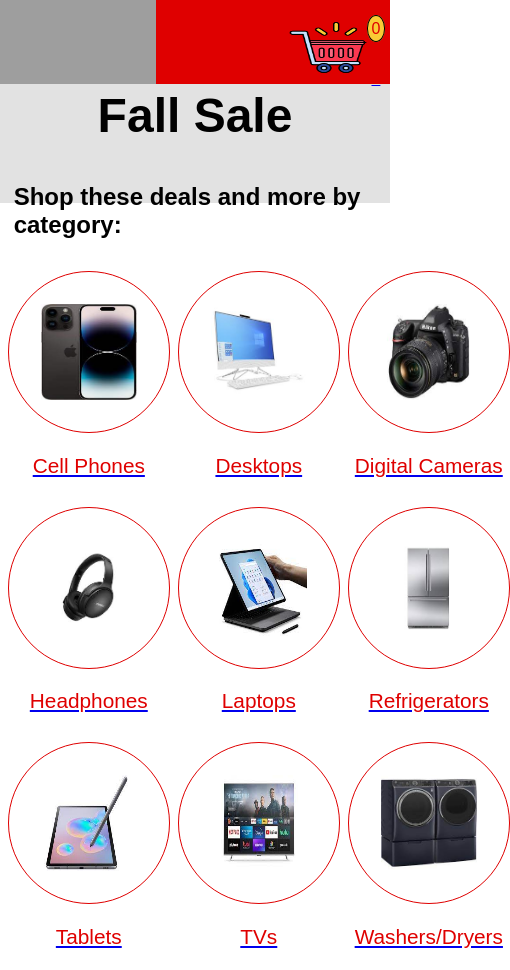
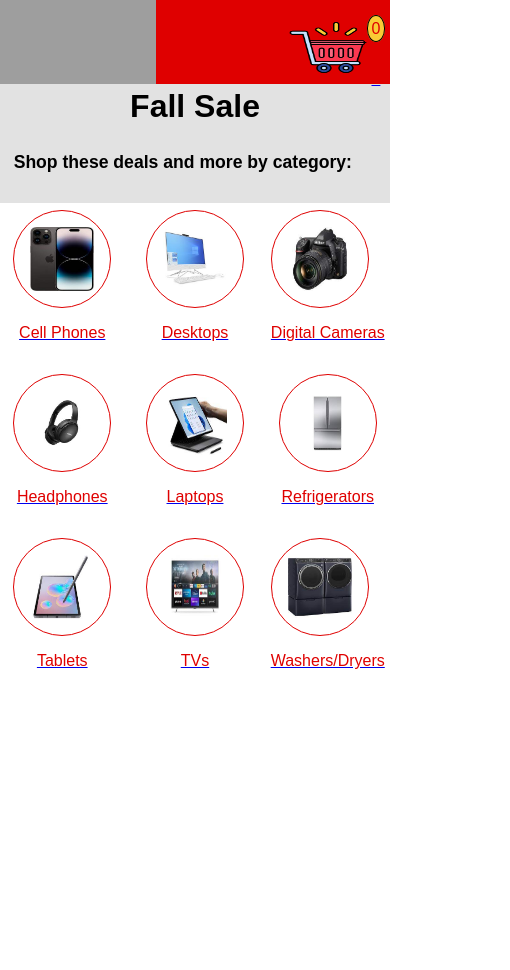
Before and after one commit to kendallm360/smart-tech, a React (Create React App) app: page / in a window 390 px wide. Shown: the whole page, 510 px wide, since content can reach past the window. After the commit the page ends 886 px from the top, so only its background shows below. Built offline with nearby package versions, Linux system fonts and the light colour scheme; grey boxes are pictures that could not be loaded.

Commit message:
update Categories component styling for mobile

```diff
--- a/src/components/Categories/index.tsx
+++ b/src/components/Categories/index.tsx
@@ -13,11 +13,11 @@ import { Link } from "react-router-dom";
 const Categories = () => {
   return (
     <StyledCategories>
-      <h2>Fall Sale</h2>
-      <h3> Shop these deals and more by category:</h3>
+      <h2 className="header">Fall Sale</h2>
+      <h3 className="sub-header"> Shop these deals and more by category:</h3>
       <div data-cy="categories" className="categories">
+        <section data-cy="category" className="category">
           <Link to={`/Cellphones`}>
-          <section data-cy="category" className="category">
             <div className="category-body">
               <img
                 className="category-images"
@@ -26,20 +26,20 @@ const Categories = () => {
               />
             </div>
             <p className="category-label">Cell Phones</p>
+          </Link>
         </section>
-        </Link>
 
+        <section data-cy="category" className="category">
           <Link to={`/Desktops`}>
-          <section data-cy="category" className="category">
             <div className="category-body">
               <img className="category-images" src={desktop} alt="Desktop" />
             </div>
             <p className="category-label">Desktops</p>
+          </Link>
         </section>
-        </Link>
 
+        <section data-cy="category" className="category">
           <Link to={`/Digital_Cameras`}>
-          <section data-cy="category" className="category">
             <div className="category-body">
               <img
                 className="category-images"
@@ -48,11 +48,11 @@ const Categories = () => {
               />
             </div>
             <p className="category-label">Digital Cameras</p>
+          </Link>
         </section>
-        </Link>
 
+        <section data-cy="category" className="category">
           <Link to={`/Headphones`}>
-          <section data-cy="category" className="category">
             <div className="category-body">
               <img
                 className="category-images"
@@ -61,20 +61,20 @@ const Categories = () => {
               />
             </div>
             <p className="category-label">Headphones</p>
+          </Link>
         </section>
-        </Link>
 
+        <section data-cy="category" className="category">
           <Link to={`/Laptops`}>
-          <section data-cy="category" className="category">
             <div className="category-body">
               <img className="category-images" src={laptop} alt="Laptop" />
             </div>
             <p className="category-label">Laptops</p>
+          </Link>
         </section>
-        </Link>
 
+        <section data-cy="category" className="category">
           <Link to={`/Refrigerators`}>
-          <section data-cy="category" className="category">
             <div className="category-body">
               <img
                 className="category-images"
@@ -83,29 +83,29 @@ const Categories = () => {
               />
             </div>
             <p className="category-label">Refrigerators</p>
+          </Link>
         </section>
-        </Link>
 
+        <section data-cy="category" className="category">
           <Link to={`/Tablets`}>
-          <section data-cy="category" className="category">
             <div className="category-body">
               <img className="category-images" src={tablet} alt="Tablet" />
             </div>
             <p className="category-label">Tablets</p>
+          </Link>
         </section>
-        </Link>
 
+        <section data-cy="category" className="category">
           <Link to={`/TVs`}>
-          <section data-cy="category" className="category">
             <div className="category-body">
               <img className="category-images" src={tv} alt="Flat screen TV" />
             </div>
             <p className="category-label">TVs</p>
+          </Link>
         </section>
-        </Link>
 
+        <section data-cy="category" className="category washers">
           <Link to={`/Washers_and_Dryers`}>
-          <section data-cy="category" className="category washers">
             <div className="category-body">
               <img
                 className="category-images"
@@ -114,8 +114,8 @@ const Categories = () => {
               />
             </div>
             <p className="category-label">Washers/Dryers</p>
+          </Link>
         </section>
-        </Link>
       </div>
     </StyledCategories>
   );
--- a/src/components/styles/Cart.styled.js
+++ b/src/components/styles/Cart.styled.js
@@ -3,6 +3,10 @@ export const StyledCart = styled.section`
   h3 {
     text-align: center;
     font-size: 0.9em;
+  }
+
+  button {
+    cursor: pointer;
   }
 
   .cart-item {
--- a/src/components/styles/Categories.styled.js
+++ b/src/components/styles/Categories.styled.js
@@ -1,37 +1,57 @@
 import styled from "styled-components";
 
 export const StyledCategories = styled.section`
-  height: 90vh;
+  //Mobile
+  @media screen and (max-width: 480px) {
+    height: 95vh;
     width: 100vw;
     display: flex;
     flex-direction: column;
 
-  h2 {
-    text-align: center;
+    h3 {
+      margin-bottom: 4vh;
+    }
+
+    p {
+      font-size: 1em;
+    }
+
+    .header {
+      font-size: 2em;
+    }
+
+    .sub-header {
+      font-size: 1.1em;
+    }
+
+    .category-body {
+      border: solid 0.1em #df0000;
+      height: 6em;
+      width: 6em;
+      border-radius: 50%;
+      display: flex;
+      justify-content: center;
+      align-items: center;
+      align-content: center;
+    }
+
+    .category-images {
+      height: 4em;
+      padding: 0.1em;
+      width: 4em;
     }
 
     .categories {
       display: grid;
-    margin: 2%;
+      margin: 1%;
       grid-template-columns: repeat(3, 1fr);
-    grid-gap: 0.5em;
-  }
-
-  .category-images {
-    height: 5em;
-    padding: 0.1em;
-    width: 5em;
-  }
-
-  .category-body {
-    border: solid 0.1em #df0000;
-    border-radius: 100%;
-    padding: 1em;
+      grid-gap: 1em;
     }
 
     .category-label {
       text-align: center;
       color: #df0000;
+    }
   }
 
   //Desktops
@@ -53,9 +73,9 @@ export const StyledCategories = styled.section`
       margin-top: 0%;
     }
 
-    p {
+    /* p {
       font-size: 1.5em;
-    }
+    } */
 
     .category {
       display: flex;
@@ -65,20 +85,20 @@ export const StyledCategories = styled.section`
       align-content: center;
     }
 
-    .categories {
+    /* .categories {
       display: grid;
       grid-template-columns: repeat(4, 1fr);
       grid-gap: 0.5em;
       margin-top: -1%;
-    }
+    } */
 
-    .category-images {
+    /* .category-images {
       height: 6em;
       padding: 0.1em;
       width: 6em;
-    }
+    } */
 
-    .category-body {
+    /* .category-body {
       border: solid 0.1em #df0000;
       height: 8em;
       width: 8em;
@@ -87,7 +107,7 @@ export const StyledCategories = styled.section`
       justify-content: center;
       align-items: center;
       align-content: center;
-    }
+    } */
 
     .washers {
       margin-left: 210%;
@@ -109,10 +129,10 @@ export const StyledCategories = styled.section`
       margin-top: 0%;
     }
 
-    p {
+    /* p {
       font-size: 1.3em;
-    }
-    .category-body {
+    } */
+    /* .category-body {
       border: solid 0.1em #df0000;
       height: 8em;
       width: 8em;
@@ -121,13 +141,13 @@ export const StyledCategories = styled.section`
       justify-content: center;
       align-items: center;
       align-content: center;
-    }
+    } */
 
-    .category-images {
+    /* .category-images {
       height: 6em;
       padding: 0.1em;
       width: 6em;
-    }
+    } */
 
     .category {
       display: flex;
--- a/src/components/styles/Item.styled.js
+++ b/src/components/styles/Item.styled.js
@@ -27,10 +27,11 @@ export const StyledItem = styled.section`
     width: 80vw;
   }
 
+  //Desktops
   @media screen and (min-width: 1025px) {
     .item-image {
-      height: 40vh;
-      width: 40vw;
+      height: 30vh;
+      width: 30vw;
     }
 
     h2,
@@ -48,6 +49,7 @@ export const StyledItem = styled.section`
     }
   }
 
+  //Laptops
   @media screen and (max-width: 1024px) {
     .item-image {
       height: 30vh;
```
Lines whose indentation alone changed are shown as unchanged.
